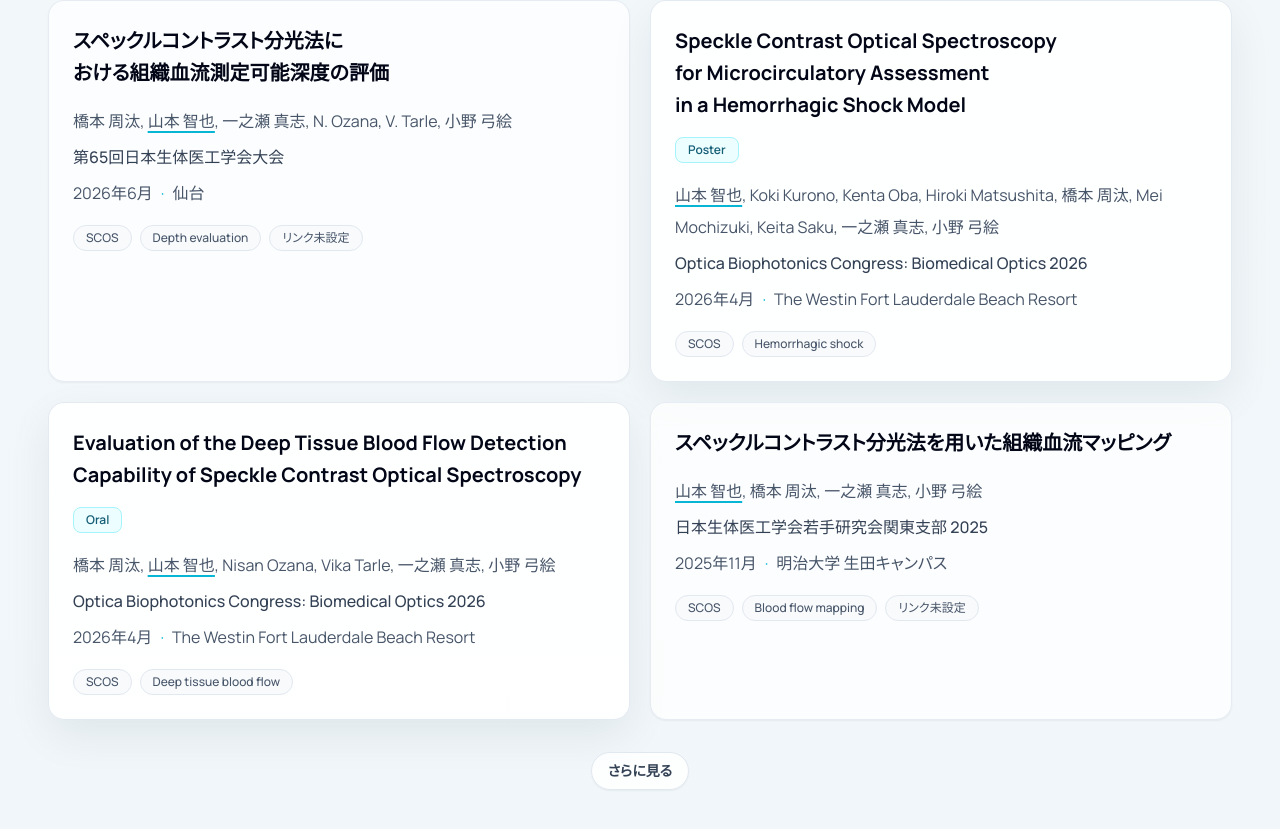
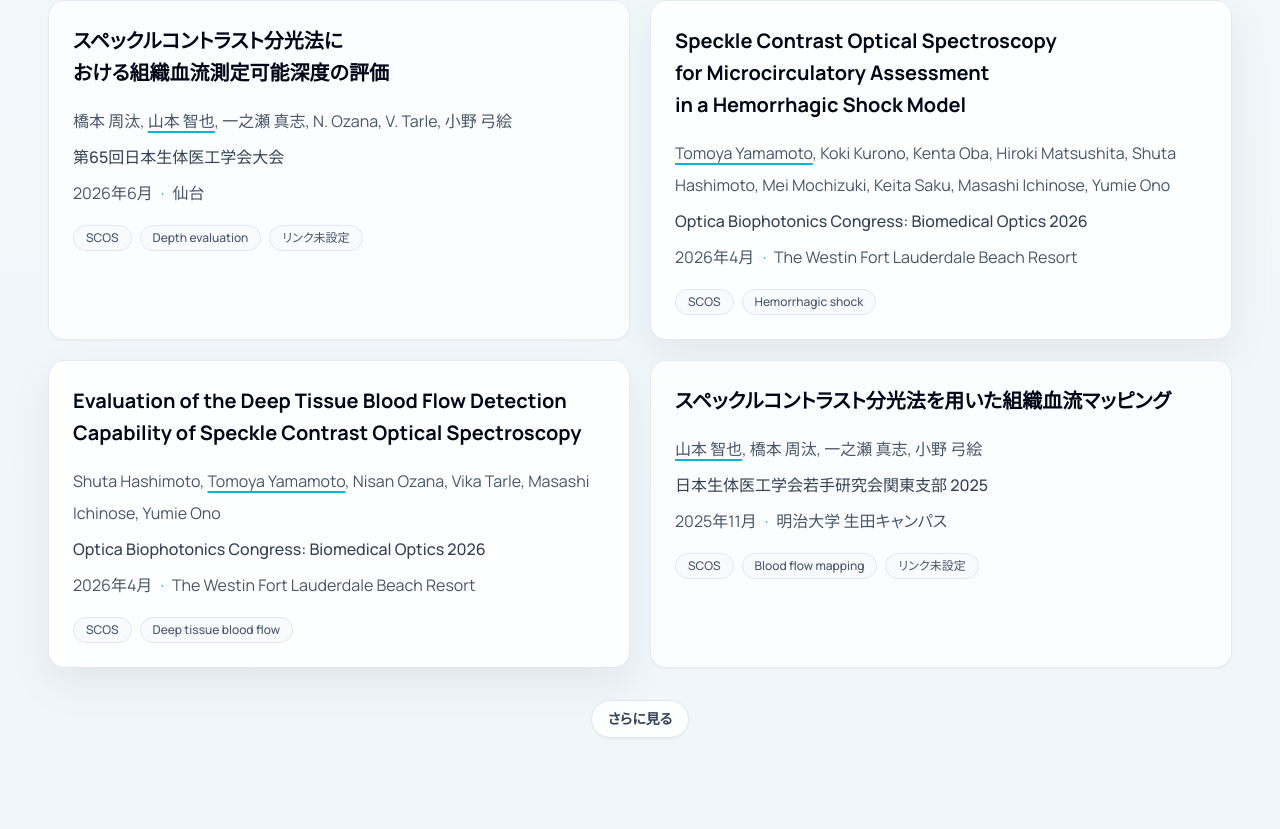
Before and after one commit to tomozzz/Homepage, a React (Vite) app: page / in a window 1280 px wide. Shown: the part 3077-3906 px from the top of the page. Built offline with nearby package versions, Linux system fonts and the light colour scheme.

Commit message:
Align Optica presentation formatting

```diff
--- a/src/data/conferences.ts
+++ b/src/data/conferences.ts
@@ -36,15 +36,15 @@ export const conferences: ConferencePresentation[] = [
       en: "Speckle Contrast Optical Spectroscopy for Microcirculatory Assessment in a Hemorrhagic Shock Model"
     },
     authors: [
-      { ja: "山本 智也", en: "Tomoya Yamamoto", isSelf: true },
+      { ja: "Tomoya Yamamoto", en: "Tomoya Yamamoto", isSelf: true },
       { ja: "Koki Kurono", en: "Koki Kurono" },
       { ja: "Kenta Oba", en: "Kenta Oba" },
       { ja: "Hiroki Matsushita", en: "Hiroki Matsushita" },
-      { ja: "橋本 周汰", en: "Shuta Hashimoto" },
+      { ja: "Shuta Hashimoto", en: "Shuta Hashimoto" },
       { ja: "Mei Mochizuki", en: "Mei Mochizuki" },
       { ja: "Keita Saku", en: "Keita Saku" },
-      { ja: "一之瀬 真志", en: "Masashi Ichinose" },
-      { ja: "小野 弓絵", en: "Yumie Ono" }
+      { ja: "Masashi Ichinose", en: "Masashi Ichinose" },
+      { ja: "Yumie Ono", en: "Yumie Ono" }
     ],
     conference: {
       ja: "Optica Biophotonics Congress: Biomedical Optics 2026",
@@ -60,7 +60,6 @@ export const conferences: ConferencePresentation[] = [
       ja: "2026年4月",
       en: "April 2026"
     },
-    presentationType: "Poster",
     url: "https://opg.optica.org/abstract.cfm?uri=Translational-2026-JT4A.31",
     tags: ["SCOS", "Hemorrhagic shock"]
   },
@@ -70,12 +69,12 @@ export const conferences: ConferencePresentation[] = [
       en: "Evaluation of the Deep Tissue Blood Flow Detection Capability of Speckle Contrast Optical Spectroscopy"
     },
     authors: [
-      { ja: "橋本 周汰", en: "Shuta Hashimoto" },
-      { ja: "山本 智也", en: "Tomoya Yamamoto", isSelf: true },
+      { ja: "Shuta Hashimoto", en: "Shuta Hashimoto" },
+      { ja: "Tomoya Yamamoto", en: "Tomoya Yamamoto", isSelf: true },
       { ja: "Nisan Ozana", en: "Nisan Ozana" },
       { ja: "Vika Tarle", en: "Vika Tarle" },
-      { ja: "一之瀬 真志", en: "Masashi Ichinose" },
-      { ja: "小野 弓絵", en: "Yumie Ono" }
+      { ja: "Masashi Ichinose", en: "Masashi Ichinose" },
+      { ja: "Yumie Ono", en: "Yumie Ono" }
     ],
     conference: {
       ja: "Optica Biophotonics Congress: Biomedical Optics 2026",
@@ -91,7 +90,6 @@ export const conferences: ConferencePresentation[] = [
       ja: "2026年4月",
       en: "April 2026"
     },
-    presentationType: "Oral",
     url: "https://opg.optica.org/abstract.cfm?uri=ots-2026-OT1D.2",
     tags: ["SCOS", "Deep tissue blood flow"]
   },
```
